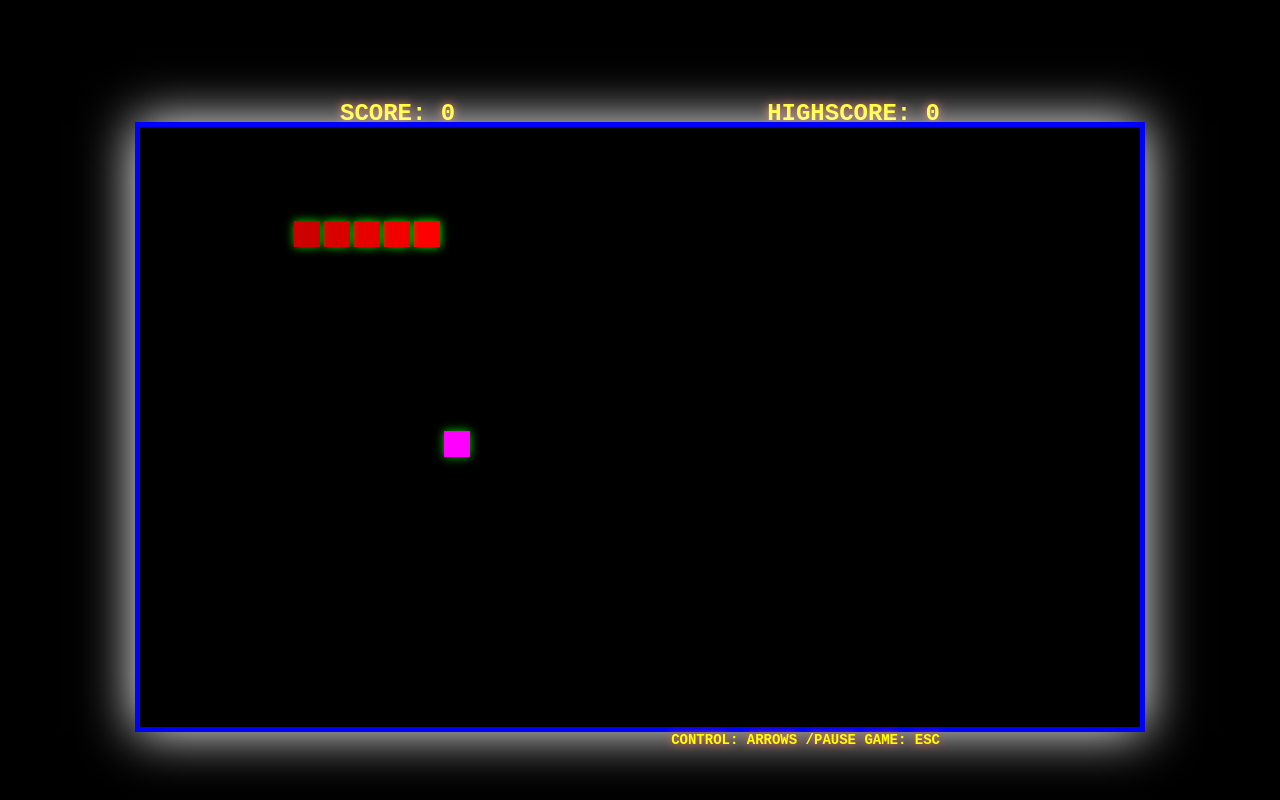
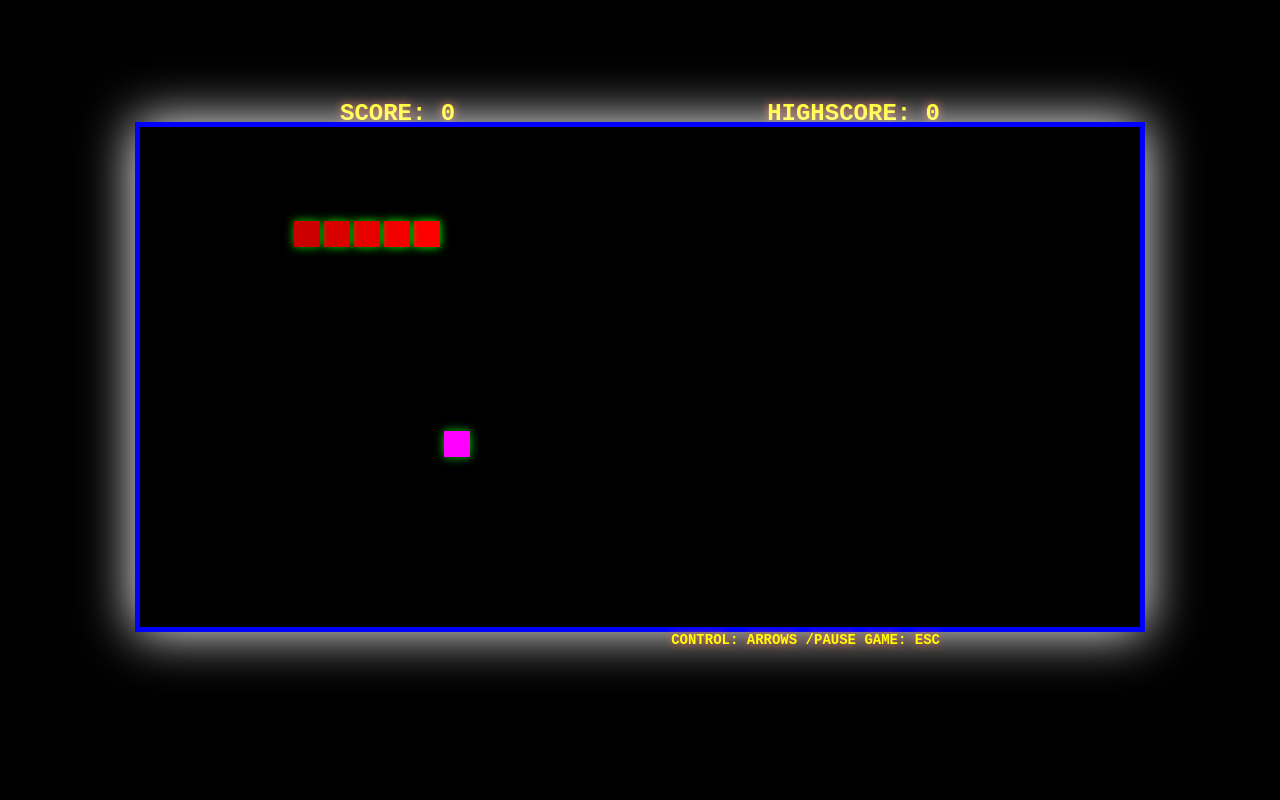
Before and after one commit to BalazsM900/retro, a plain HTML site: page index.html in a window 1280 px wide. Drawn offline with Linux system fonts and the light colour scheme.

Commit message:
init commit

```diff
--- a/index.html
+++ b/index.html
@@ -9,7 +9,7 @@
     <span class="right">HIGHSCORE: <span id="highscoreElement">0</span></span>
 </p>
 <br />
-<canvas id="c" width="1000" height="600"></canvas>
+<canvas id="c" width="1000" height="500"></canvas>
 <br />
 <p class="instructions">
     <span class="right">CONTROL: ARROWS /PAUSE GAME: ESC</span>
```
